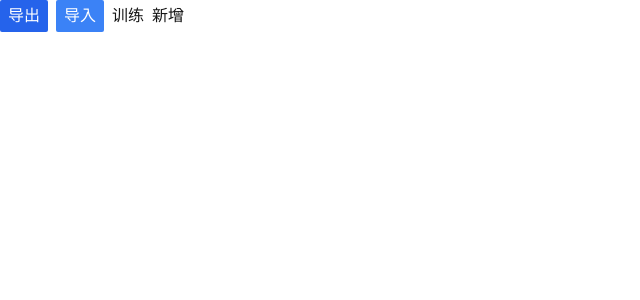
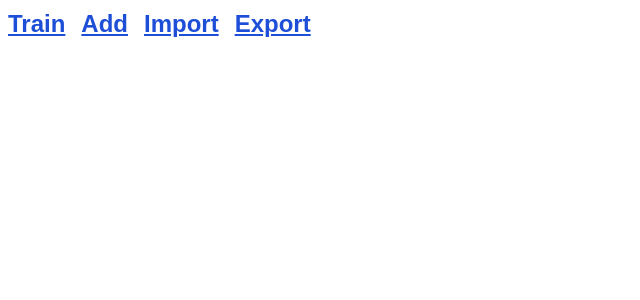
Before and after one commit to wrule/reverse-orange, a Next.js app: page / in a window 1280 px wide. Shown: the top 300 px of the page, without its empty margins (0-640 px from the left). Built offline with nearby package versions, Linux system fonts and the light colour scheme.

Commit message:
精简优化代码

```diff
--- a/src/app/page.tsx
+++ b/src/app/page.tsx
@@ -1,13 +1,11 @@
 'use client';
 
+import Link from 'next/link';
+import { useEffect, useState } from 'react';
+import Orange from '@/components/Orange';
 import { getAllOranges, IOrange } from '@/common/db';
-import Orange from '@/components/Orange';
-import Button from '@/components/ui/Button';
-import { useRouter } from 'next/navigation';
-import { useEffect, useState } from 'react';
 
 export default function Home() {
-  const router = useRouter();
   const [oranges, setOranges] = useState<IOrange[]>([]);
 
   const fetchAllOranges = async () => {
@@ -20,17 +18,11 @@ export default function Home() {
 
   return (
     <div>
-      <div className="flex gap-2">
-        <Button>导出</Button>
-        <Button>导入</Button>
-        <button onClick={() => {
-          router.push(`/train`);
-        }}>训练</button>
-        <button onClick={() => {
-          router.push(`/phrase/add`);
-        }}>
-          新增
-        </button>
+      <div className="px-2 flex items-center gap-4 h-12">
+        <Link href="/train" className="text-2xl font-bold text-blue-700 underline">Train</Link>
+        <Link href="/phrase/add" className="text-2xl font-bold text-blue-700 underline">Add</Link>
+        <Link href="/phrase/add" className="text-2xl font-bold text-blue-700 underline">Import</Link>
+        <Link href="/phrase/add" className="text-2xl font-bold text-blue-700 underline">Export</Link>
       </div>
       <div>
         <ul>
```
